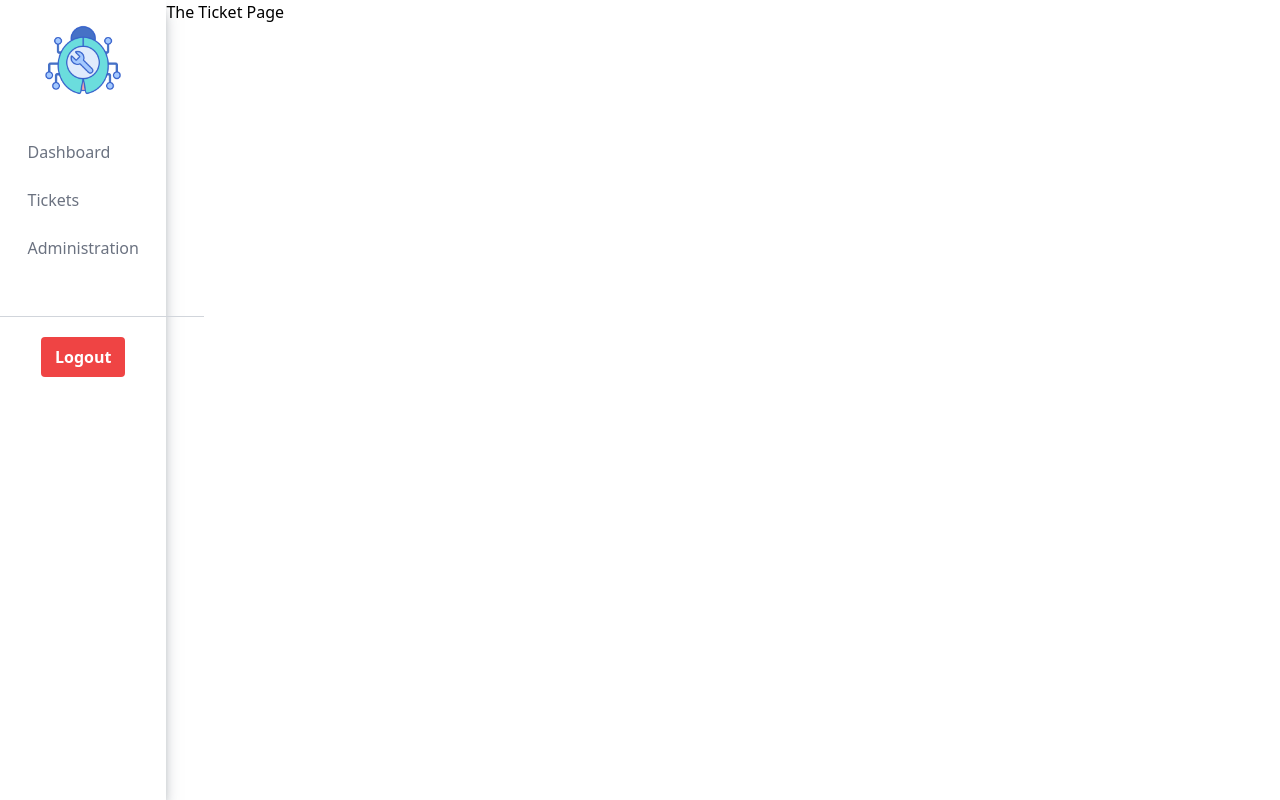
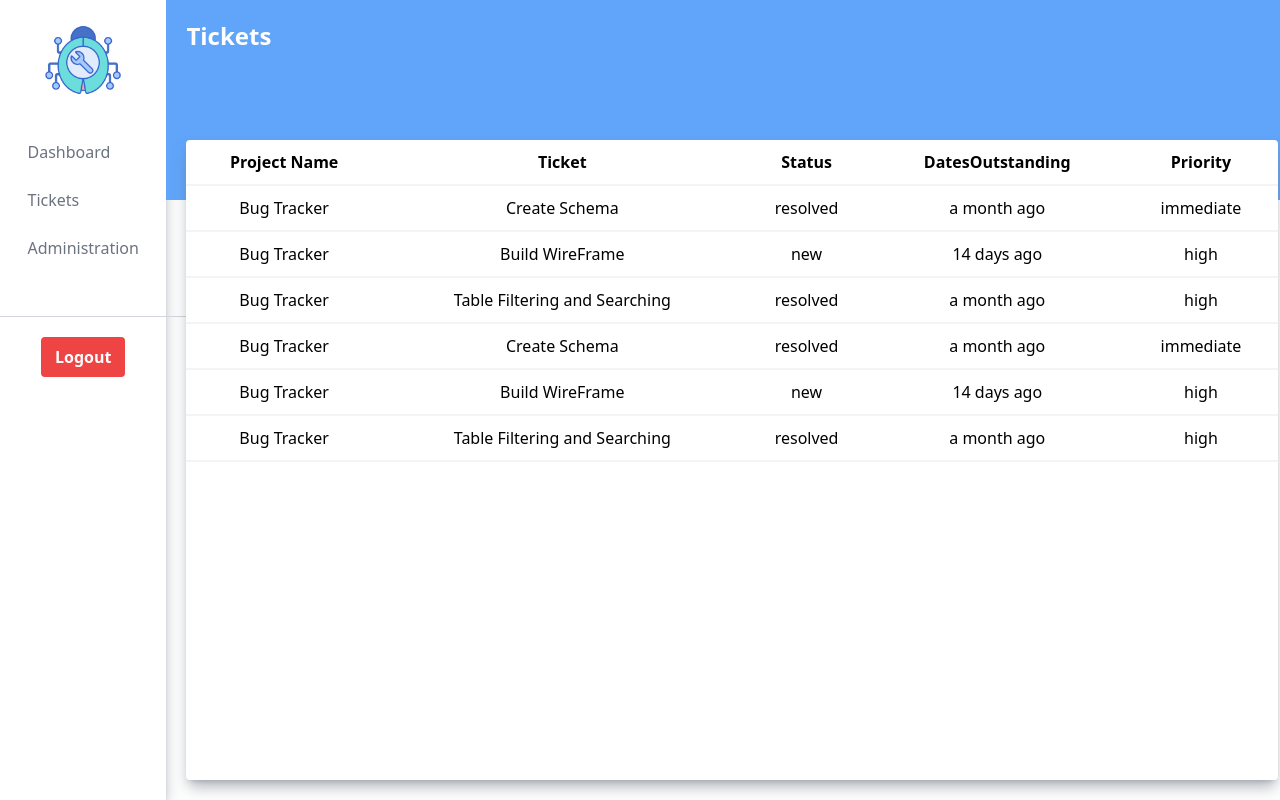
Before and after one commit to bismarkboateng/bug-tracker, a React (Vite) app: page / in a window 1280 px wide. Both pictures are taken after a click on the element "Tickets". Built offline with nearby package versions, Linux system fonts and the light colour scheme.

Commit message:
fix:tickets component with bug information

```diff
--- a/src/App.css
+++ b/src/App.css
@@ -13,3 +13,7 @@ body {
 * {
     box-sizing: border-box;
 }
+
+th, td {
+    padding: 10px;
+}
--- a/src/components/Projects.jsx
+++ b/src/components/Projects.jsx
@@ -43,7 +43,7 @@ const Projects = () => {
                 </tr>
             </table>
 
-            {!modal && <BugModal setModal={setModal} />}
+            {modal && <BugModal setModal={setModal} />}
         </div>
     )
 }
--- a/src/components/TicketPage.jsx
+++ b/src/components/TicketPage.jsx
@@ -1,7 +1,34 @@
+import BugInfo from "../constant";
+
 const TicketPage = () => {
     return (
-        <div>
-            The Ticket Page
+        <div className="w-full">
+            <div className="h-[200px] bg-blue-400 w-full p-5">
+                <h1 className="font-bold text-white text-2xl">Tickets</h1>
+            </div>
+
+            <div className="ml-5 mt-[-60px] z-[100] border-1 rounded w-[98%] h-[80%] shadow-lg shadow-gray-500/50
+            bg-white"
+            >
+                <table className="table-auto w-full text-center ">
+                    <tr className="border-b-2 border-gray-100">
+                        <th>Project Name</th>
+                        <th>Ticket</th>
+                        <th>Status</th>
+                        <th>DatesOutstanding</th>
+                        <th>Priority</th>
+                    </tr>
+                    { BugInfo.map((bug) => (
+                        <tr className="border-b-2 border-gray-100 p-5 hover:bg-blue-400 hover:text-white hover:cursor-pointer">
+                            <td className="hover:text-white">{bug.ProjectName}</td>
+                            <td> { bug.Ticket } </td>
+                            <td> { bug.Status } </td>
+                            <td> { bug.DatesOutstanding } </td>
+                            <td> { bug.Priority } </td>
+                        </tr>
+                    ))}
+                </table>
+            </div>
         </div>
     )
 }
--- /dev/null
+++ b/src/constant.js
@@ -0,0 +1,45 @@
+const BugInfo = [
+    {
+        ProjectName: "Bug Tracker",
+        Ticket: "Create Schema",
+        Status: "resolved",
+        DatesOutstanding: "a month ago",
+        Priority: "immediate"
+    },
+    {
+        ProjectName: "Bug Tracker",
+        Ticket: "Build WireFrame",
+        Status: "new",
+        DatesOutstanding: "14 days ago",
+        Priority: "high"
+    },
+    {
+        ProjectName: "Bug Tracker",
+        Ticket: "Table Filtering and Searching",
+        Status: "resolved",
+        DatesOutstanding: "a month ago",
+        Priority: "high"
+    },    {
+        ProjectName: "Bug Tracker",
+        Ticket: "Create Schema",
+        Status: "resolved",
+        DatesOutstanding: "a month ago",
+        Priority: "immediate"
+    },
+    {
+        ProjectName: "Bug Tracker",
+        Ticket: "Build WireFrame",
+        Status: "new",
+        DatesOutstanding: "14 days ago",
+        Priority: "high"
+    },
+    {
+        ProjectName: "Bug Tracker",
+        Ticket: "Table Filtering and Searching",
+        Status: "resolved",
+        DatesOutstanding: "a month ago",
+        Priority: "high"
+    }
+]
+
+export default BugInfo;
```
